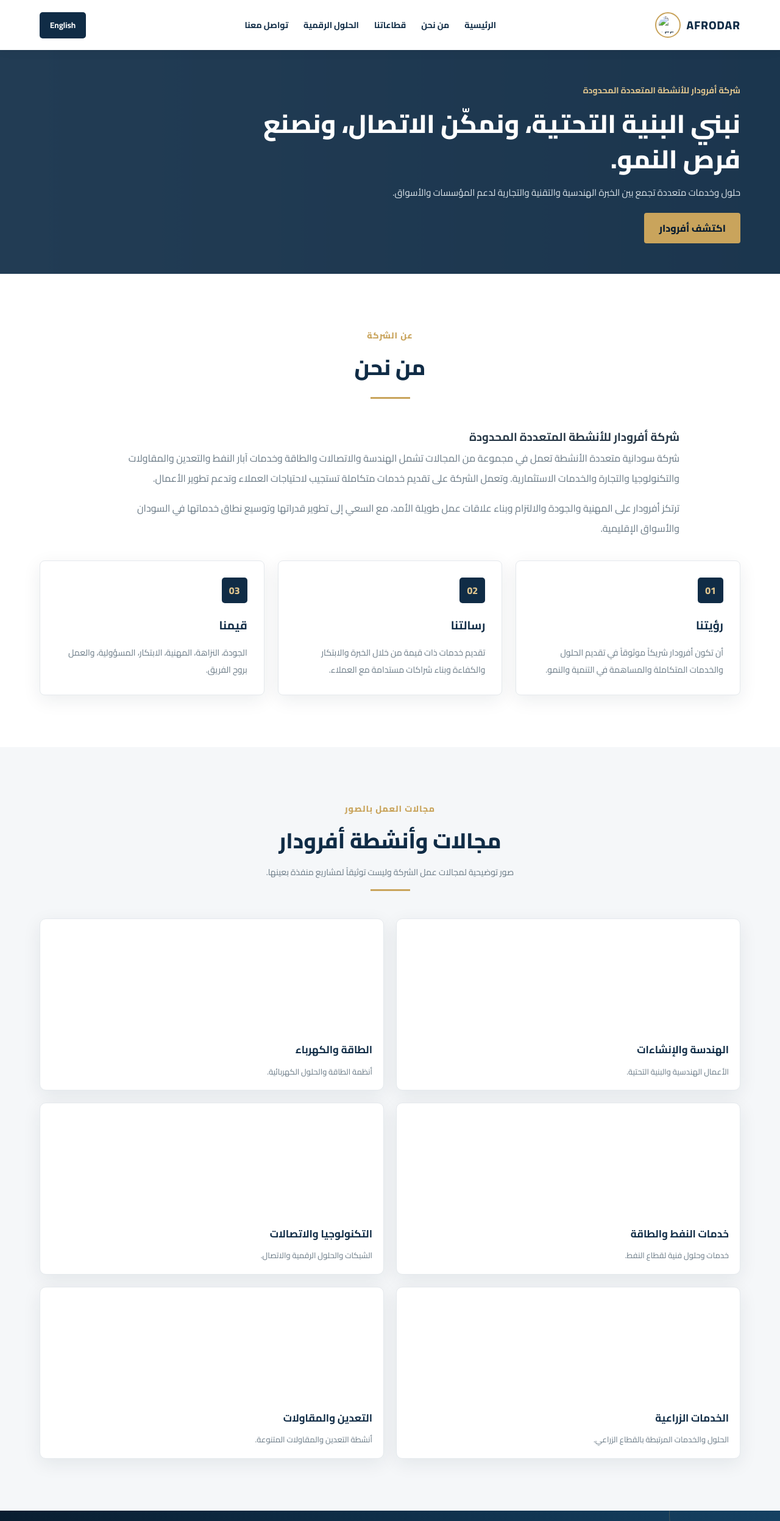
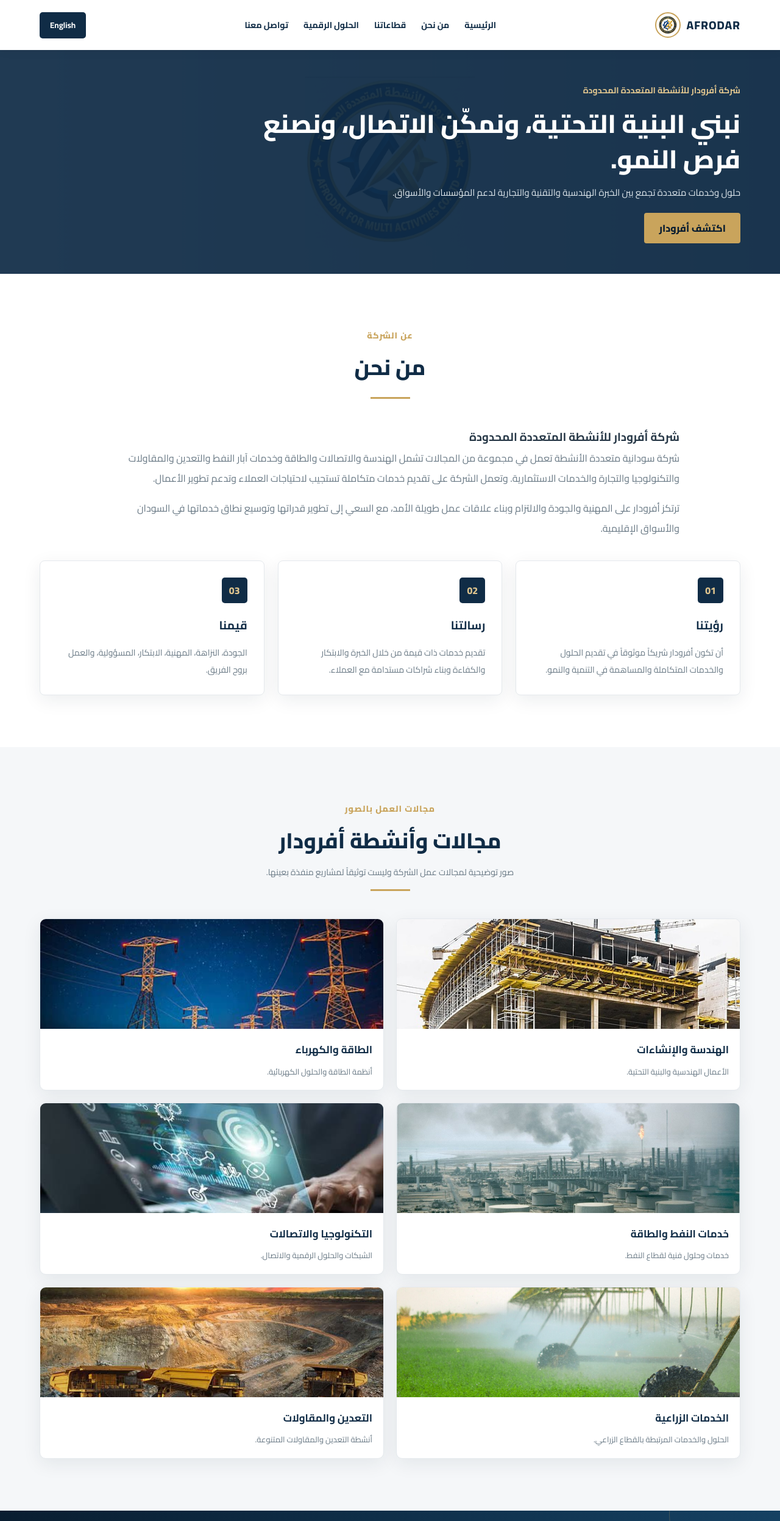
Before and after one commit to ehssan979/afrodar, a plain HTML site: page index.html in a window 1280 px wide. Shown: the top 2494 px of the page at 61% size. Drawn offline with Linux system fonts and the light colour scheme.

Commit message:
Update index.html

```diff
--- a/index.html
+++ b/index.html
@@ -34,13 +34,13 @@
         .company-intro { max-width: 950px; margin: 0 auto; }
         .company-intro p { color: var(--muted); line-height: 2.1; margin-bottom: 15px; }
 
-        /* تعديل قسم الهيرو ليعرض الشعار كخلفية شفافة فنية */
+        /* ظهور اللوقو (logo.jpg) كخلفية شفافة فنية في الهيرو مباشرة */
         .hero {
             position: relative;
-            background-image: url('images/logo.png');
+            background-image: url('logo.jpg');
             background-repeat: no-repeat;
-            background-position: left center;
-            background-size: 350px;
+            background-position: center center;
+            background-size: 280px;
             overflow: hidden;
         }
 
@@ -52,7 +52,7 @@
             width: 100%;
             height: 100%;
             background: var(--navy);
-            opacity: 0.92;
+            opacity: 0.93;
             z-index: 1;
         }
 
@@ -61,7 +61,7 @@
             z-index: 2;
         }
 
-        /* تنسيق بطاقات مجالات العمل بالصور بدون تكرار أو ظهور نصوص بديلة */
+        /* تنسيق بطاقات مجالات العمل بالصور */
         .sectors-grid-cards {
             display: grid;
             grid-template-columns: repeat(2, 1fr);
@@ -85,7 +85,7 @@
             height: 180px;
             object-fit: cover;
             display: block;
-            text-indent: -9999px; /* لإخفاء أي نص بديل حال عدم تحميل الصورة */
+            text-indent: -9999px;
         }
         .sector-card-body {
             padding: 18px;
@@ -124,7 +124,7 @@
     <div class="container header-content">
     <a class="logo" href="#home" aria-label="AFRODAR Home">
     <span class="logo-circle">
-        <img src="images/logo.png" alt="AFRODAR">
+        <img src="logo.jpg" alt="AFRODAR">
     </span>
     <span class="logo-fallback">AFRODAR</span>
     </a>
@@ -201,7 +201,7 @@
 
             <div class="sectors-grid-cards">
                 <article class="sector-img-card">
-                    <img src="images/sectors/engineering.jpg" alt="">
+                    <img src="engineering.jpg" alt="">
                     <div class="sector-card-body">
                         <h3 data-ar="الهندسة والإنشاءات" data-en="Engineering & Construction">الهندسة والإنشاءات</h3>
                         <p data-ar="الأعمال الهندسية والبنية التحتية." data-en="Engineering works and infrastructure.">الأعمال الهندسية والبنية التحتية.</p>
@@ -209,7 +209,7 @@
                 </article>
 
                 <article class="sector-img-card">
-                    <img src="images/sectors/energy.jpg" alt="">
+                    <img src="energy.jpg" alt="">
                     <div class="sector-card-body">
                         <h3 data-ar="الطاقة والكهرباء" data-en="Energy & Electricity">الطاقة والكهرباء</h3>
                         <p data-ar="أنظمة الطاقة والحلول الكهربائية." data-en="Power systems and electrical solutions.">أنظمة الطاقة والحلول الكهربائية.</p>
@@ -217,7 +217,7 @@
                 </article>
 
                 <article class="sector-img-card">
-                    <img src="images/sectors/oil.jpg" alt="">
+                    <img src="oil.jpg" alt="">
                     <div class="sector-card-body">
                         <h3 data-ar="خدمات النفط والطاقة" data-en="Oil & Energy Services">خدمات النفط والطاقة</h3>
                         <p data-ar="خدمات وحلول فنية لقطاع النفط." data-en="Technical services and solutions for the oil sector.">خدمات وحلول فنية لقطاع النفط.</p>
@@ -225,7 +225,7 @@
                 </article>
 
                 <article class="sector-img-card">
-                    <img src="images/sectors/tech.jpg" alt="">
+                    <img src="tech.jpg" alt="">
                     <div class="sector-card-body">
                         <h3 data-ar="التكنولوجيا والاتصالات" data-en="Technology & Telecommunications">التكنولوجيا والاتصالات</h3>
                         <p data-ar="الشبكات والحلول الرقمية والاتصال." data-en="Networks, digital solutions and communication.">الشبكات والحلول الرقمية والاتصال.</p>
@@ -233,7 +233,7 @@
                 </article>
 
                 <article class="sector-img-card">
-                    <img src="images/sectors/agriculture.jpg" alt="">
+                    <img src="agriculture.jpg" alt="">
                     <div class="sector-card-body">
                         <h3 data-ar="الخدمات الزراعية" data-en="Agricultural Services">الخدمات الزراعية</h3>
                         <p data-ar="الحلول والخدمات المرتبطة بالقطاع الزراعي." data-en="Solutions and services related to the agricultural sector.">الحلول والخدمات المرتبطة بالقطاع الزراعي.</p>
@@ -241,7 +241,7 @@
                 </article>
 
                 <article class="sector-img-card">
-                    <img src="images/sectors/mining.jpg" alt="">
+                    <img src="mining.jpg" alt="">
                     <div class="sector-card-body">
                         <h3 data-ar="التعدين والمقاولات" data-en="Mining & Contracting">التعدين والمقاولات</h3>
                         <p data-ar="أنشطة التعدين والمقاولات المتنوعة." data-en="Mining activities and various contracting.">أنشطة التعدين والمقاولات المتنوعة.</p>
```
